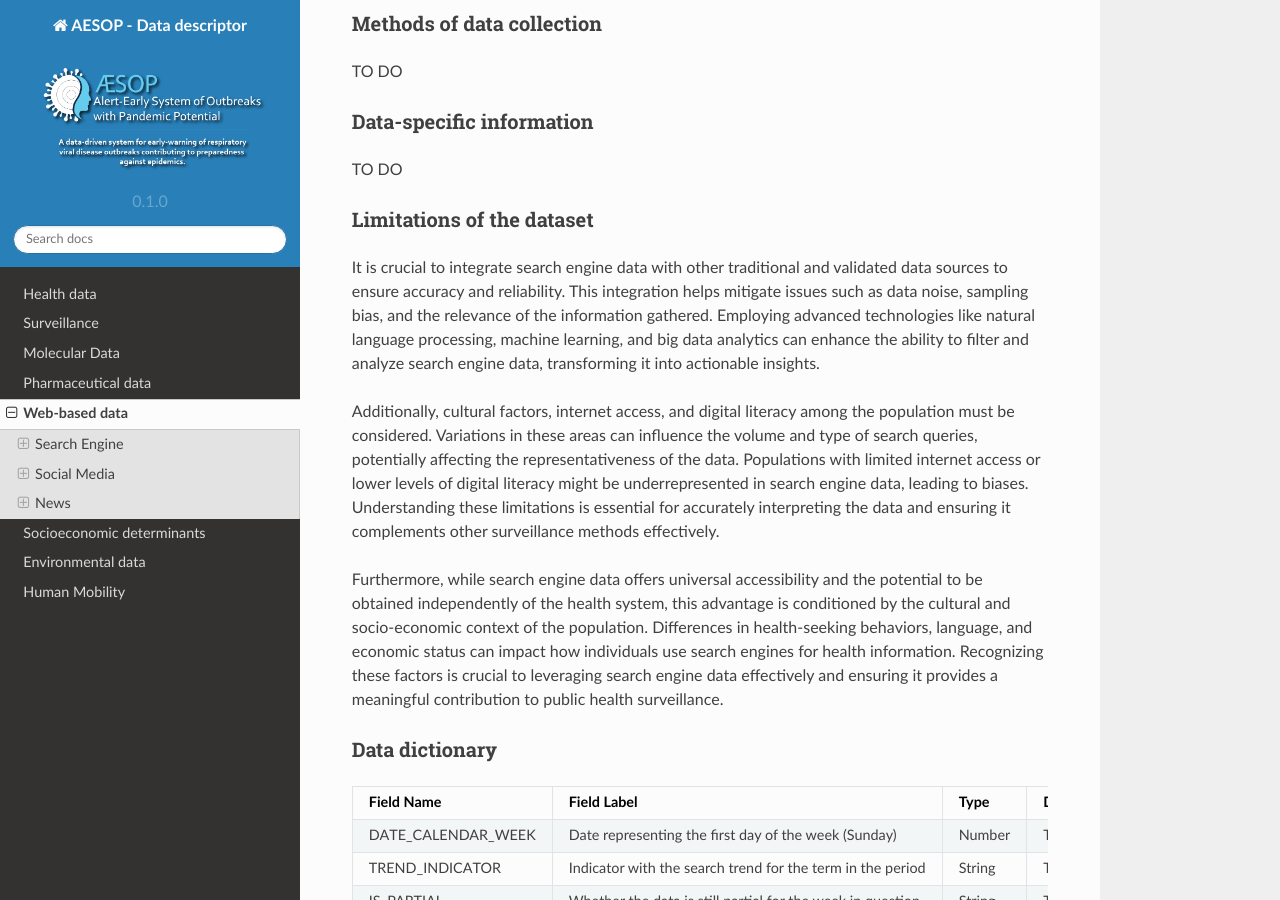
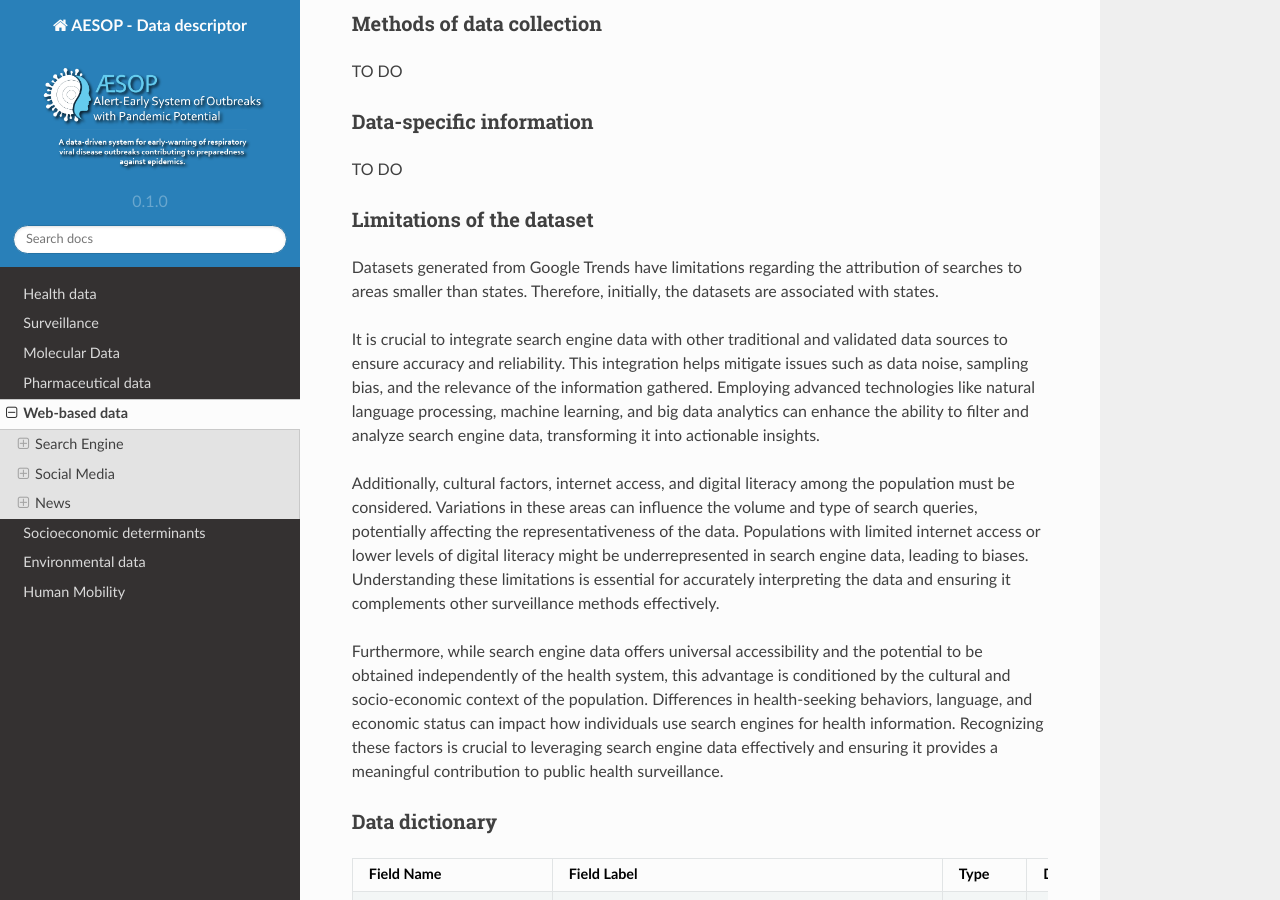
Before and after one commit to cidacslab/AESOP-Data-Documentation, a Sphinx documentation site: the page built from docs/source/web_based.rst, in a window 1280 px wide and 900 px high, scrolled down 1314 px. Built offline with Sphinx 7.4.7 and the Read the Docs theme 2.0.0, drawn with Linux system fonts in a browser that asks for light colours.

Commit message:
Update web_based.rst

```diff
--- a/docs/source/web_based.rst
+++ b/docs/source/web_based.rst
@@ -39,6 +39,8 @@ TO DO
 
 Limitations of the dataset
 ^^^^^^^^^^^^^^^^^^^^^^^^^^
+Datasets generated from Google Trends have limitations regarding the attribution of searches to areas smaller than states. Therefore, initially, the datasets are associated with states.
+
 It is crucial to integrate search engine data with other traditional and validated data sources to ensure accuracy and reliability. This integration helps mitigate issues such as data noise, sampling bias, and the relevance of the information gathered. Employing advanced technologies like natural language processing, machine learning, and big data analytics can enhance the ability to filter and analyze search engine data, transforming it into actionable insights.
 
 Additionally, cultural factors, internet access, and digital literacy among the population must be considered. Variations in these areas can influence the volume and type of search queries, potentially affecting the representativeness of the data. Populations with limited internet access or lower levels of digital literacy might be underrepresented in search engine data, leading to biases. Understanding these limitations is essential for accurately interpreting the data and ensuring it complements other surveillance methods effectively.
```
